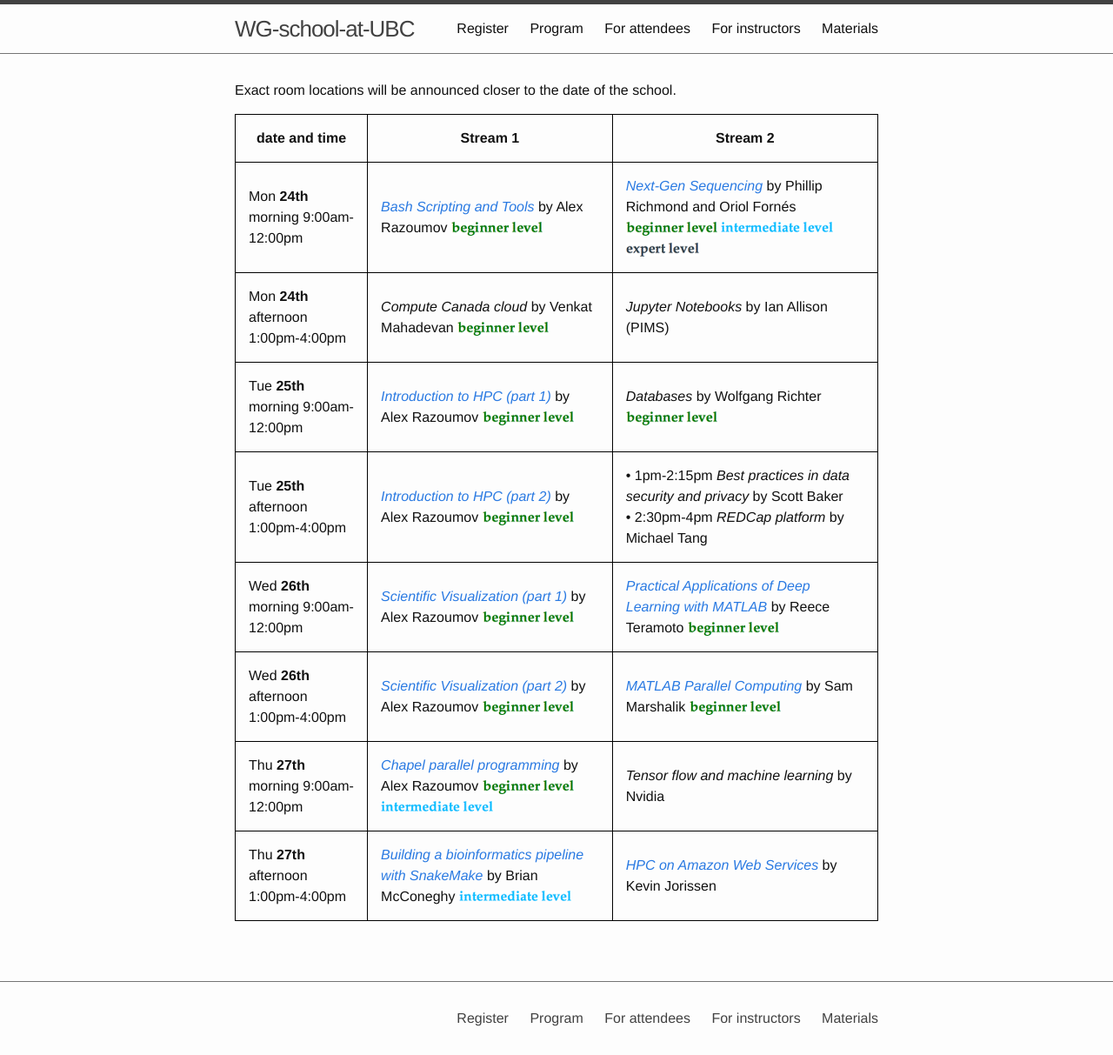
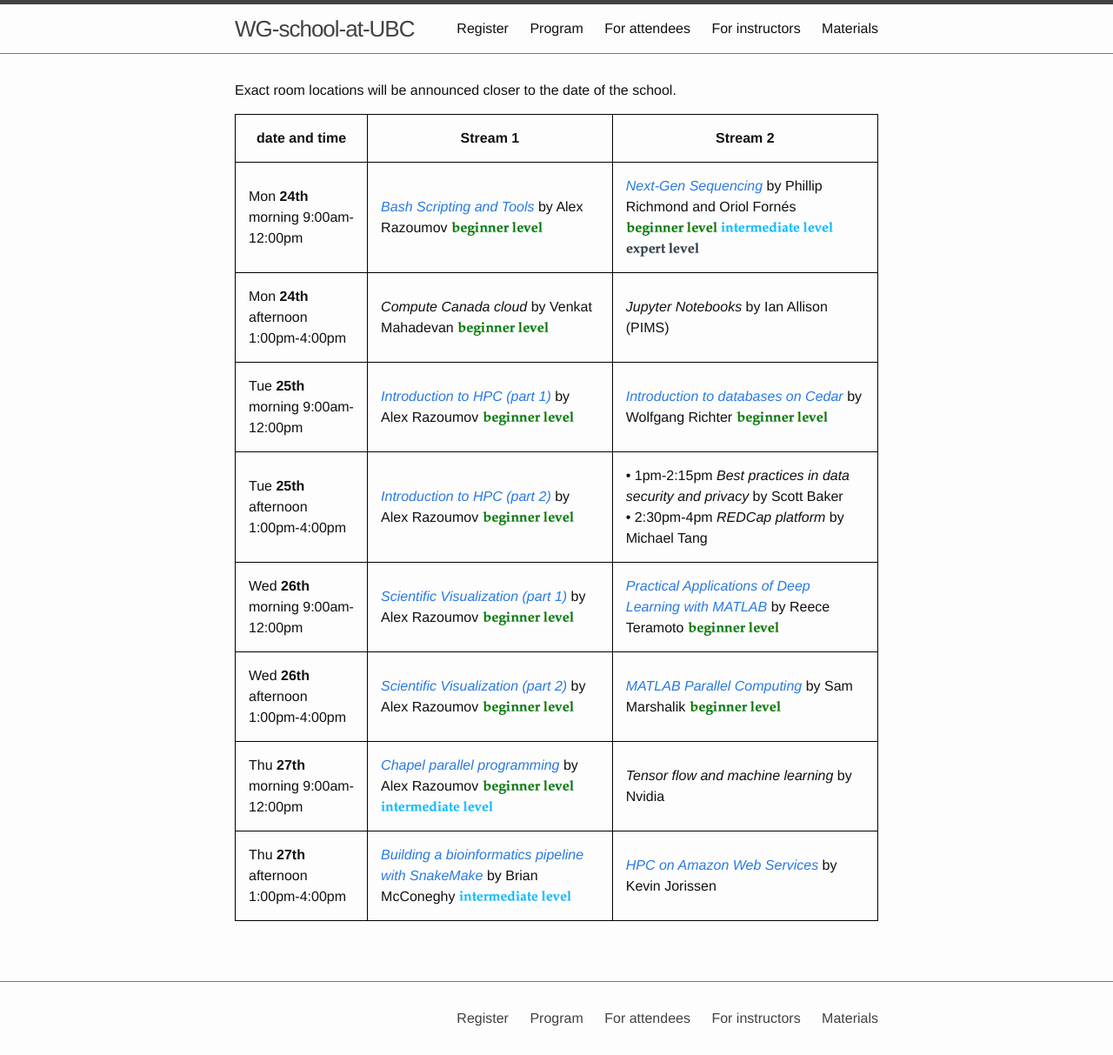
Before and after one commit to WestGrid/ubcSummerSchool2019, a Jekyll site: the page built from 1-program.md, in a window 1280 px wide. Shown: the whole page at 87% size. Built offline with Jekyll 4.4.1, drawn with Linux system fonts in a browser that asks for light colours.

Commit message:
2019-Jun-01 19:03

```diff
--- a/1-program.md
+++ b/1-program.md
@@ -14,7 +14,7 @@ Exact room locations will be announced closer to the date of the school.
 | ------------- | --------------- | ----------------- |
 | Mon **24th** morning 9:00am-12:00pm | [*Bash Scripting and Tools*](bash) by Alex Razoumov {{beg}} | [*Next-Gen Sequencing*](ngs) by Phillip Richmond and Oriol Fornés {{beg}} {{int}} {{exp}} |
 | Mon **24th** afternoon 1:00pm-4:00pm | *Compute Canada cloud* by Venkat Mahadevan {{beg}} | *Jupyter Notebooks* by Ian Allison (PIMS) |
-| Tue **25th** morning 9:00am-12:00pm | [*Introduction to HPC (part 1)*](introHPC) by Alex Razoumov {{beg}} | *Databases* by Wolfgang Richter {{beg}} |
+| Tue **25th** morning 9:00am-12:00pm | [*Introduction to HPC (part 1)*](introHPC) by Alex Razoumov {{beg}} | [*Introduction to databases on Cedar*](databases) by Wolfgang Richter {{beg}} |
 | Tue **25th** afternoon 1:00pm-4:00pm | [*Introduction to HPC (part 2)*](introHPC) by Alex Razoumov {{beg}} | • 1pm-2:15pm *Best practices in data security and privacy* by Scott Baker <br> • 2:30pm-4pm *REDCap platform* by Michael Tang |
 | Wed **26th** morning 9:00am-12:00pm | [*Scientific Visualization (part 1)*](visualization) by Alex Razoumov {{beg}} | [*Practical Applications of Deep Learning with MATLAB*](deepLearningMatlab) by Reece Teramoto {{beg}}  |
 | Wed **26th** afternoon 1:00pm-4:00pm | [*Scientific Visualization (part 2)*](visualization) by Alex Razoumov {{beg}} | [*MATLAB Parallel Computing*](parallelMatlab) by Sam Marshalik {{beg}} |
```
